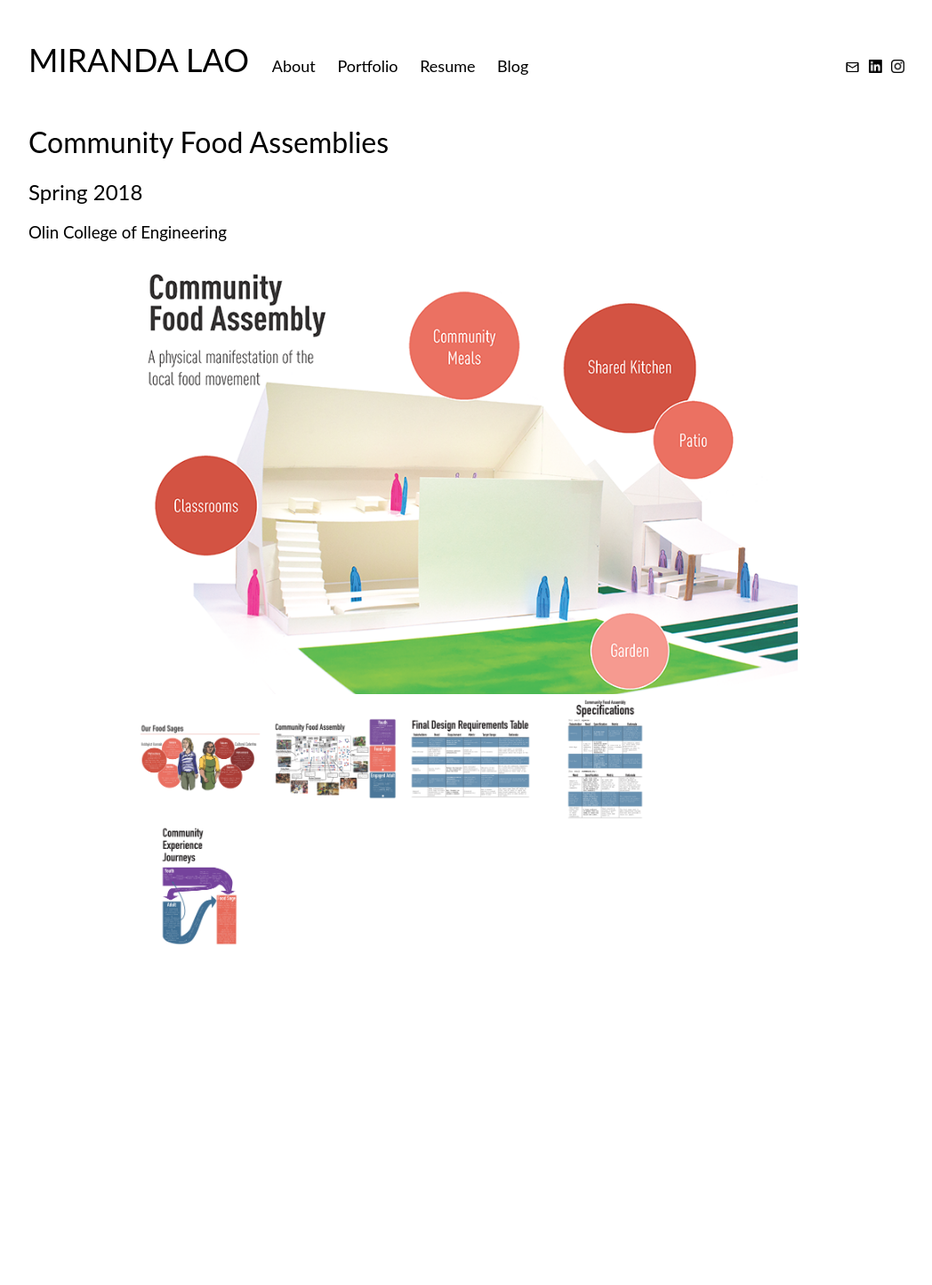
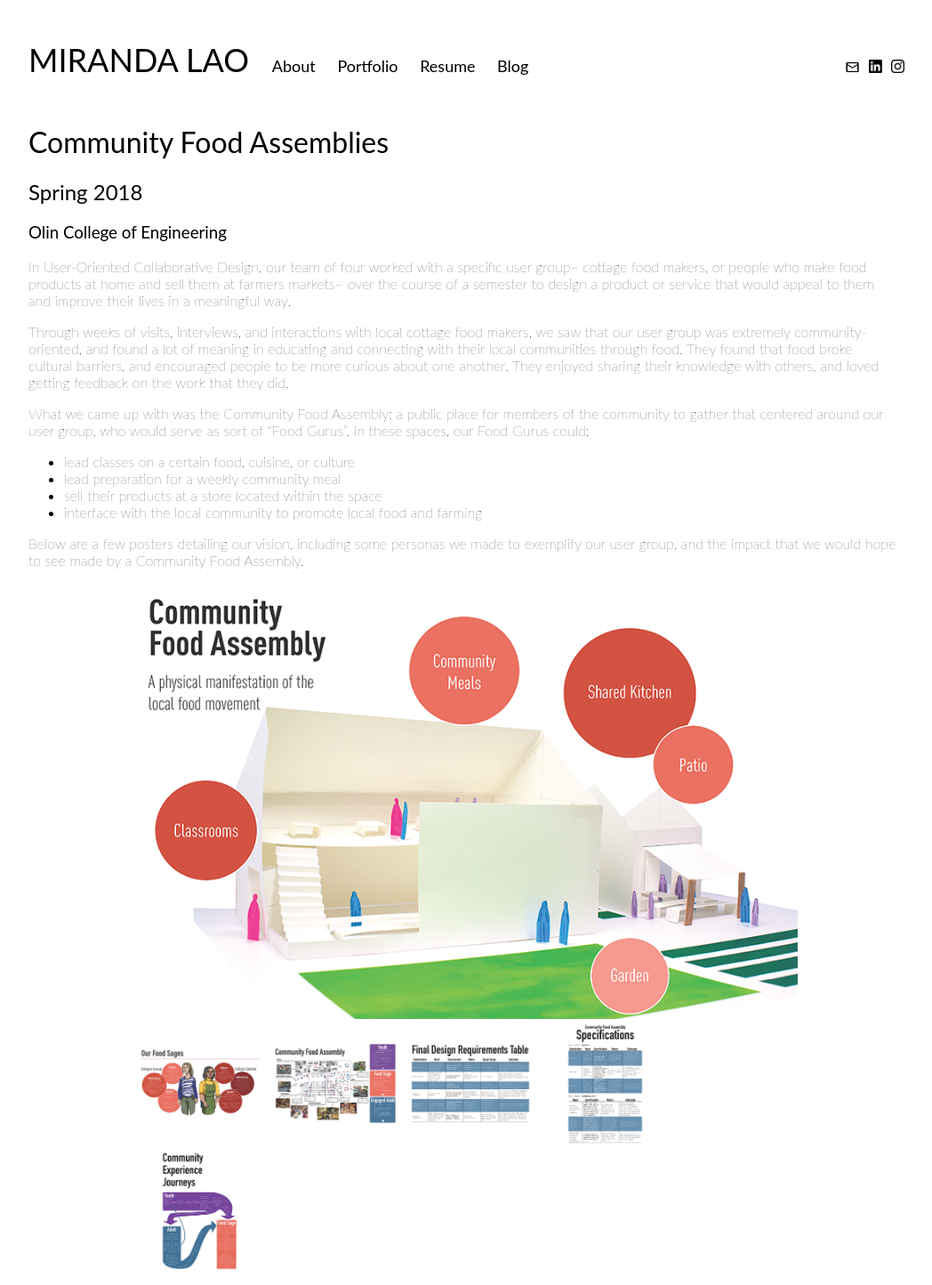
Before and after one commit to acedmonkeys/acedmonkeys.github.io, a Jekyll site: the page built from _projects/4_community_food_assemblies.md, in a window 1280 px wide. Shown: the whole page at 89% size, without its empty margins (118-1166 px from the left). Built offline with Jekyll 4.4.1, drawn with Linux system fonts in a browser that asks for light colours; before the commit the page ends 1079 px from its top, so only the background shows below that.

Commit message:
food assembly writeup

```diff
--- a/_projects/4_community_food_assemblies.md
+++ b/_projects/4_community_food_assemblies.md
@@ -3,14 +3,22 @@ name: Community Food Assemblies
 time_frame: Spring 2018
 institution: Olin College of Engineering
 ---
+In User-Oriented Collaborative Design, our team of four worked with a specific user group-- cottage food makers, or people who make food products at home and sell them at farmers markets-- over the course of a semester to design a product or service that would appeal to them and improve their lives in a meaningful way.
+
+Through weeks of visits, interviews, and interactions with local cottage food makers, we saw that our user group was extremely community-oriented, and found a lot of meaning in educating and connecting with their local communities through food. They found that food broke cultural barriers, and encouraged people to be more curious about one another. They enjoyed sharing their knowledge with others, and loved getting feedback on the work that they did.
+
+What we came up with was the Community Food Assembly: a public place for members of the community to gather that centered around our user group, who would serve as sort of "Food Gurus". In these spaces, our Food Gurus could:
+- lead classes on a certain food, cuisine, or culture
+- lead preparation for a weekly community meal
+- sell their products at a store located within the space
+- interface with the local community to promote local food and farming
+
+Below are a few posters detailing our vision, including some personas we made to exemplify our user group, and the impact that we would hope to see made by a Community Food Assembly.
 <div class="oohbaby">
-  <a target="_blank" href="/imgs/uocd_project_poster.png"><img width="750" src="/imgs/uocd_project_poster.png"></a>
+  <img class="myImages" id="myImg" width="750" src="/imgs/uocd_project_poster.png">
+  <img class="quint_p myImages" id="myImg" src="/imgs/uocd_personaposter.png">
+  <img class="quint_p myImages" id="myImg" src="/imgs/uocd_interaction.png">
+  <img class="quint_p myImages" id="myImg" src="/imgs/uocd_requirements.png">
+  <img class="quint_p myImages" id="myImg" src="/imgs/uocd_specifications.png">
+  <img class="quint_p myImages" id="myImg" src="/imgs/uocd_journey.png">
 </div>
-
-<div class="oohbaby">
-  <a target="_blank" href="/imgs/uocd_personaposter.png"><img class="quint_p" src="/imgs/uocd_personaposter.png"></a>
-  <a target="_blank" href="/imgs/uocd_interaction.png"><img class="quint_p" src="/imgs/uocd_interaction.png"></a>
-  <a target="_blank" href="/imgs/uocd_requirements.png"><img class="quint_p" src="/imgs/uocd_requirements.png"></a>
-  <a target="_blank" href="/imgs/uocd_specifications.png"><img class="quint_p" src="/imgs/uocd_specifications.png"></a>
-  <a target="_blank" href="/imgs/uocd_journey.png"><img class="quint_p" src="/imgs/uocd_journey.png"></a>
-</div>
--- a/_sass/main.scss
+++ b/_sass/main.scss
@@ -218,7 +218,7 @@ body {
   height: 100%; /* Full height */
   overflow: auto; /* Enable scroll if needed */
   background-color: rgb(0,0,0); /* Fallback color */
-  background-color: rgba(0,0,0,0.9); /* Black w/ opacity */
+  background-color: rgba(0,0,0,0.8); /* Black w/ opacity */
 }
 
 /* Modal Content (image) */
@@ -226,7 +226,7 @@ body {
   margin: auto;
   margin-bottom: 200px;
   display: block;
-  max-width: 500px;
+  max-width: 750px;
 }
 
 /* The Close Button */
```
